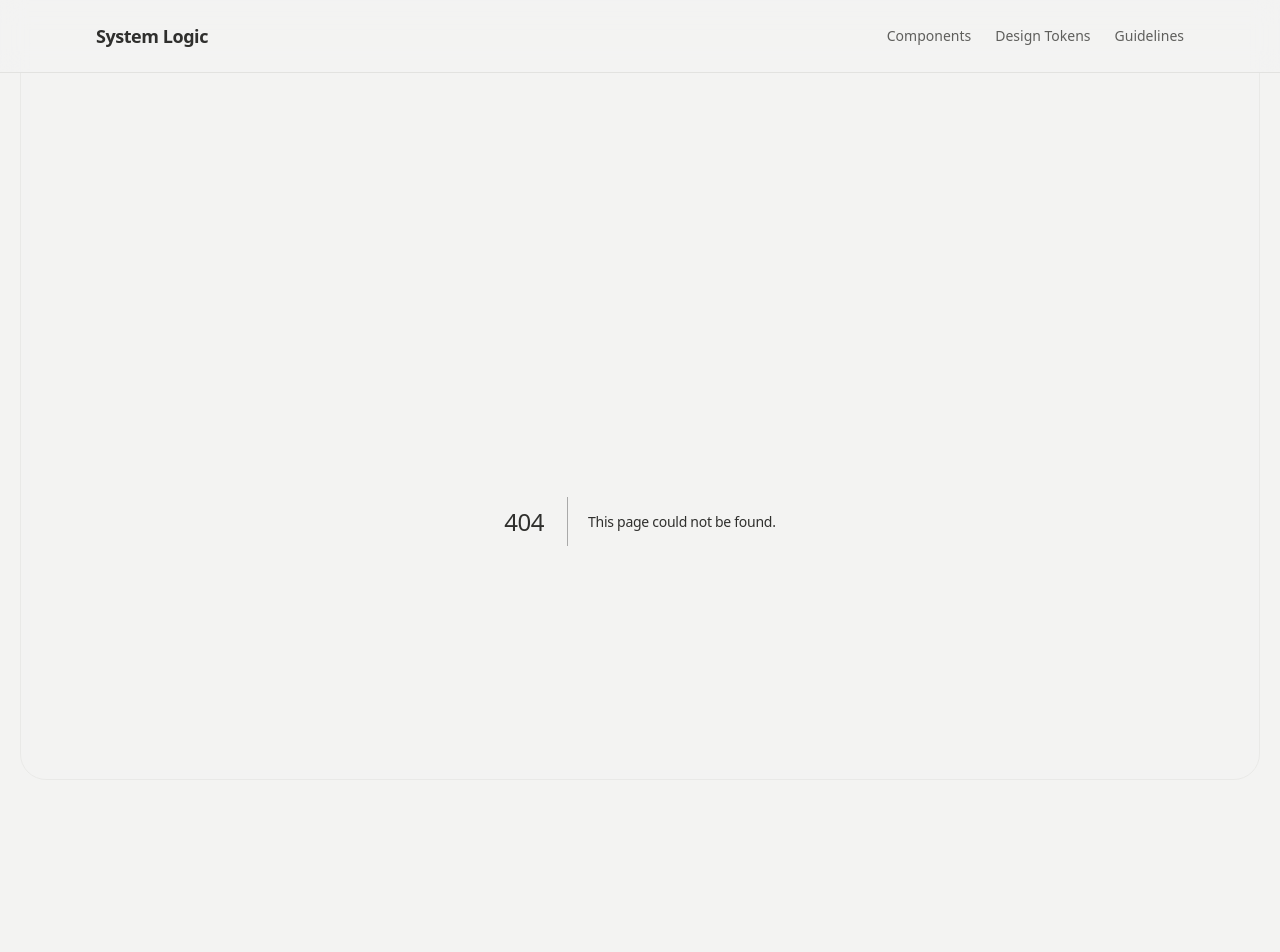
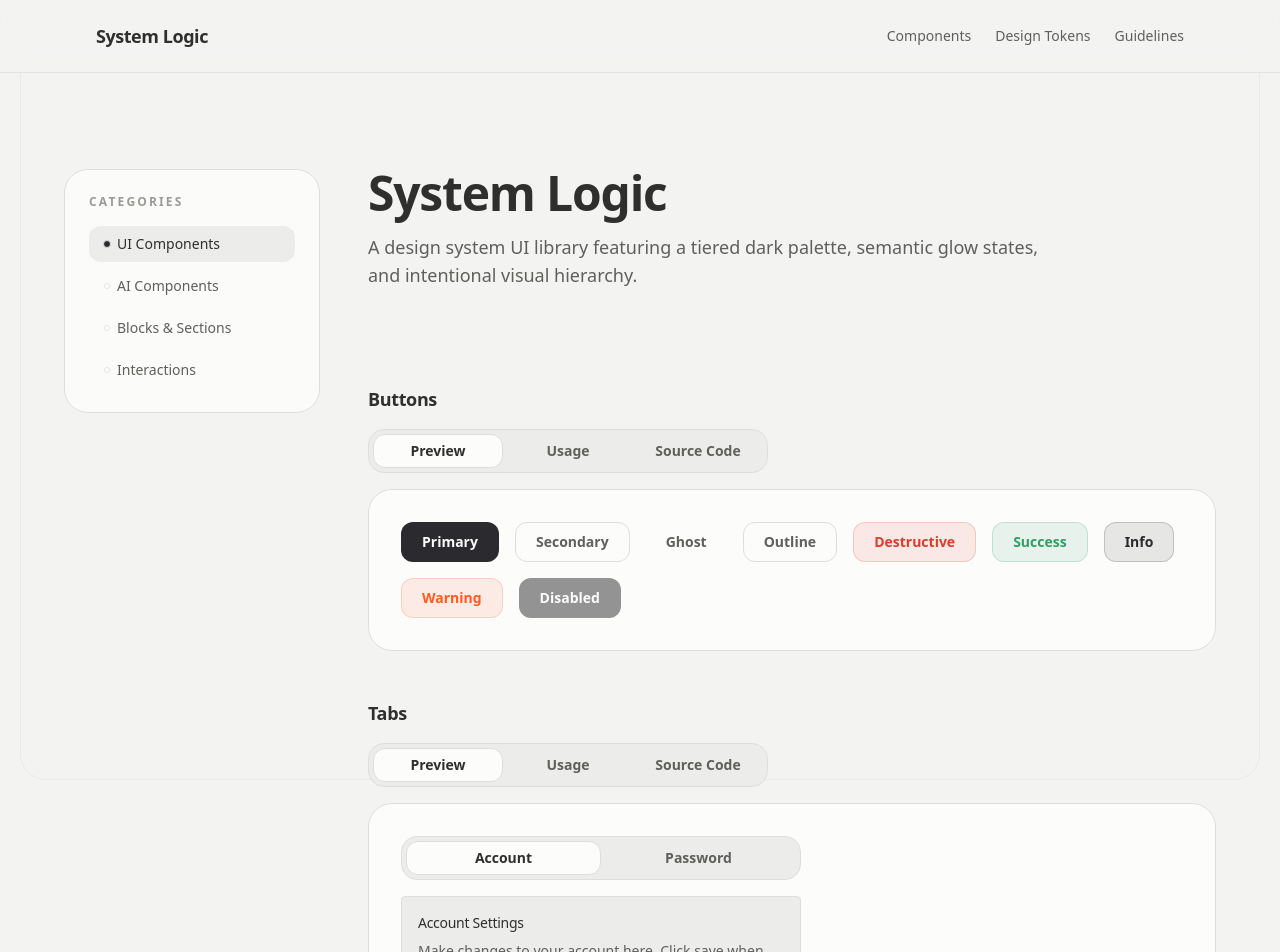
Before and after one commit to nurulid/basic-design-system, a Next.js app: page /components/ui in a window 1280 px wide. Before the commit this address had no page. Shown: the top 952 px of the page. Built offline with nearby package versions, Linux system fonts and the light colour scheme.

Commit message:
add ui components page

```diff
--- /dev/null
+++ b/app/components/layout.tsx
@@ -0,0 +1,13 @@
+import { SidebarNavigation } from "@/components/blocks/SidebarNavigation";
+import { SidebarLayout } from "@/components/layout/SidebarLayout";
+import { sidebarItems } from "@/lib/constants";
+import React from "react";
+
+export default function layout({ children }: { children: React.ReactNode }) {
+  return (
+    <SidebarLayout>
+      <SidebarNavigation title="Categories" items={sidebarItems} />
+      <main className="flex-1 min-w-0 space-y-24">{children}</main>
+    </SidebarLayout>
+  );
+}
--- /dev/null
+++ b/app/components/ui/page.tsx
@@ -0,0 +1,79 @@
+import { ComponentShowcase } from "@/components/blocks/ComponentShowcase";
+import { Tabs, TabsTrigger, TabsContent, TabsList } from "@/components/ui/Tabs";
+import * as UsageCodesUI from "@/components/examples/UsageCodesUI";
+import { Button } from "@/components/ui/Button";
+
+export default function Page() {
+  return (
+    <>
+      <section className="space-y-4">
+        <h1 className="text-4xl font-semibold tracking-tight text-system-heading sm:text-5xl">
+          System Logic
+        </h1>
+        <p className="text-lg text-system-text max-w-2xl">
+          A design system UI library featuring a tiered dark palette, semantic
+          glow states, and intentional visual hierarchy.
+        </p>
+      </section>
+
+      <section id="ui-components" className="space-y-12 scroll-mt-24">
+        <ComponentShowcase
+          name="Buttons"
+          componentName="Button"
+          usageCode={UsageCodesUI.buttonUsage}
+        >
+          <div className="flex flex-wrap items-center gap-4">
+            <Button variant="primary">Primary</Button>
+            <Button variant="secondary">Secondary</Button>
+            <Button variant="ghost">Ghost</Button>
+            <Button variant="outline">Outline</Button>
+            <Button variant="destructive">Destructive</Button>
+            <Button variant="success">Success</Button>
+            <Button variant="info">Info</Button>
+            <Button variant="warning">Warning</Button>
+            <Button variant="primary" aria-disabled="true">
+              Disabled
+            </Button>
+          </div>
+        </ComponentShowcase>
+
+        <ComponentShowcase
+          name="Tabs"
+          componentName="Tabs"
+          usageCode={UsageCodesUI.tabsUsage}
+        >
+          <Tabs defaultValue="account" className="w-100">
+            <TabsList className="grid w-full grid-cols-2">
+              <TabsTrigger value="account">Account</TabsTrigger>
+              <TabsTrigger value="password">Password</TabsTrigger>
+            </TabsList>
+            <TabsContent
+              value="account"
+              className="p-4 bg-system-soft rounded-sm border border-system-border mt-4"
+            >
+              <h4 className="text-sm font-medium mb-2 text-system-heading">
+                Account Settings
+              </h4>
+              <p className="text-sm text-system-text">
+                Make changes to your account here. Click save when you&apos;re
+                done.
+              </p>
+            </TabsContent>
+            <TabsContent
+              value="password"
+              className="p-4 bg-system-soft rounded-sm border border-system-border mt-4"
+            >
+              <h4 className="text-sm font-medium mb-2 text-system-heading">
+                Password Settings
+              </h4>
+              <p className="text-sm text-system-text">
+                Change your password here. After saving, you&apos;ll be logged
+                out.
+              </p>
+            </TabsContent>
+          </Tabs>
+        </ComponentShowcase>
+      </section>
+    </>
+  );
+}
--- /dev/null
+++ b/components/examples/UsageCodesUI.tsx
@@ -0,0 +1,35 @@
+export const buttonUsage = `import { Button } from "@/components/ui/Button";
+
+export default function App() {
+  return (
+    <div className="flex gap-4">
+      <Button variant="primary">Primary</Button>
+      <Button variant="secondary">Secondary</Button>
+      <Button variant="outline">Outline</Button>
+      <Button variant="ghost">Ghost</Button>
+      <Button variant="destructive">Destructive</Button>
+      <Button variant="success">Success</Button>
+      <Button variant="info">Info</Button>
+      <Button variant="warning">Warning</Button>
+    </div>
+  );
+}`;
+
+export const tabsUsage = `import { Tabs, TabsList, TabsTrigger, TabsContent } from "@/components/ui/Tabs";
+
+export default function App() {
+  return (
+    <Tabs defaultValue="account" className="w-100">
+      <TabsList className="grid w-full grid-cols-2">
+        <TabsTrigger value="account">Account</TabsTrigger>
+        <TabsTrigger value="password">Password</TabsTrigger>
+      </TabsList>
+      <TabsContent value="account">
+        Account settings here.
+      </TabsContent>
+      <TabsContent value="password">
+        Password settings here.
+      </TabsContent>
+    </Tabs>
+  );
+}`;
--- /dev/null
+++ b/lib/constants.ts
@@ -0,0 +1,6 @@
+export const sidebarItems = [
+  { href: "/components/ui", label: "UI Components" },
+  { href: "/components/ai", label: "AI Components" },
+  { href: "/components/blocks", label: "Blocks & Sections" },
+  { href: "/components/interactions", label: "Interactions" },
+];
```
